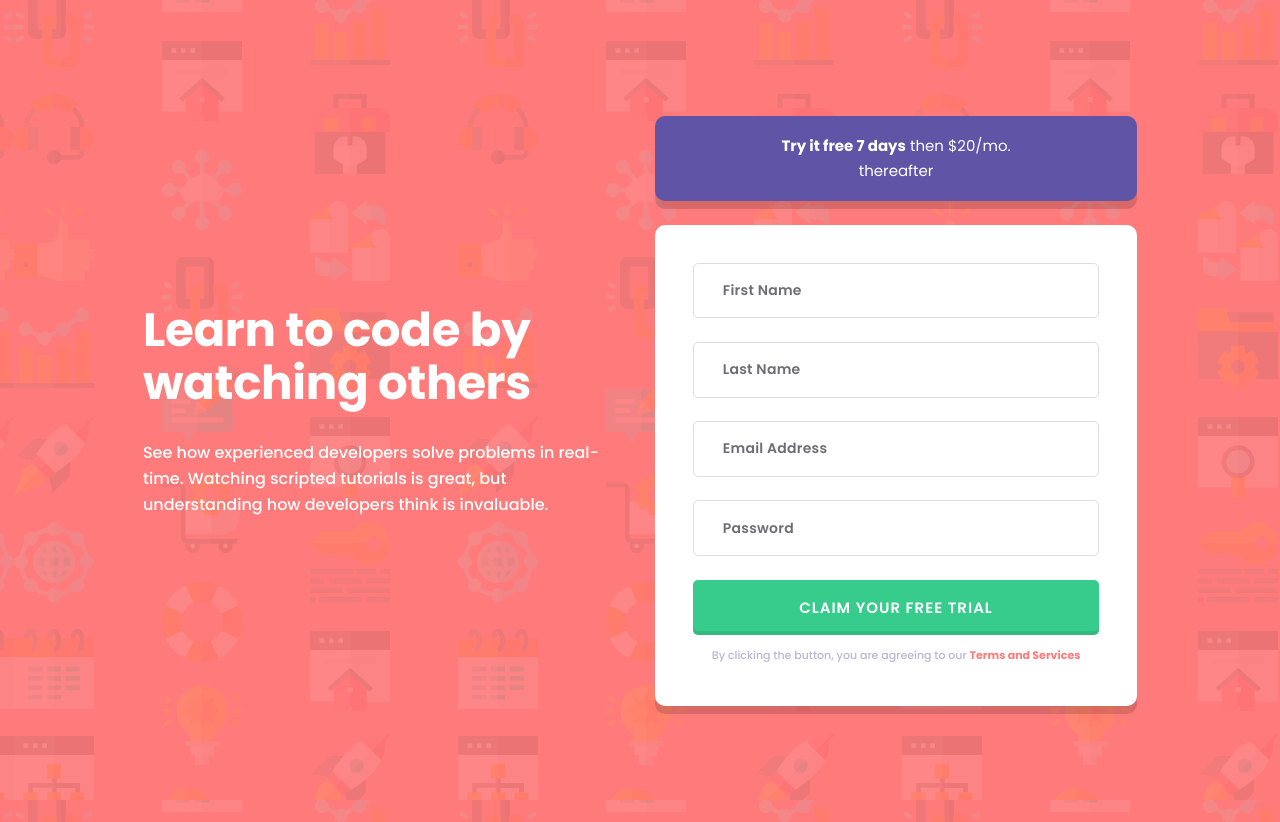
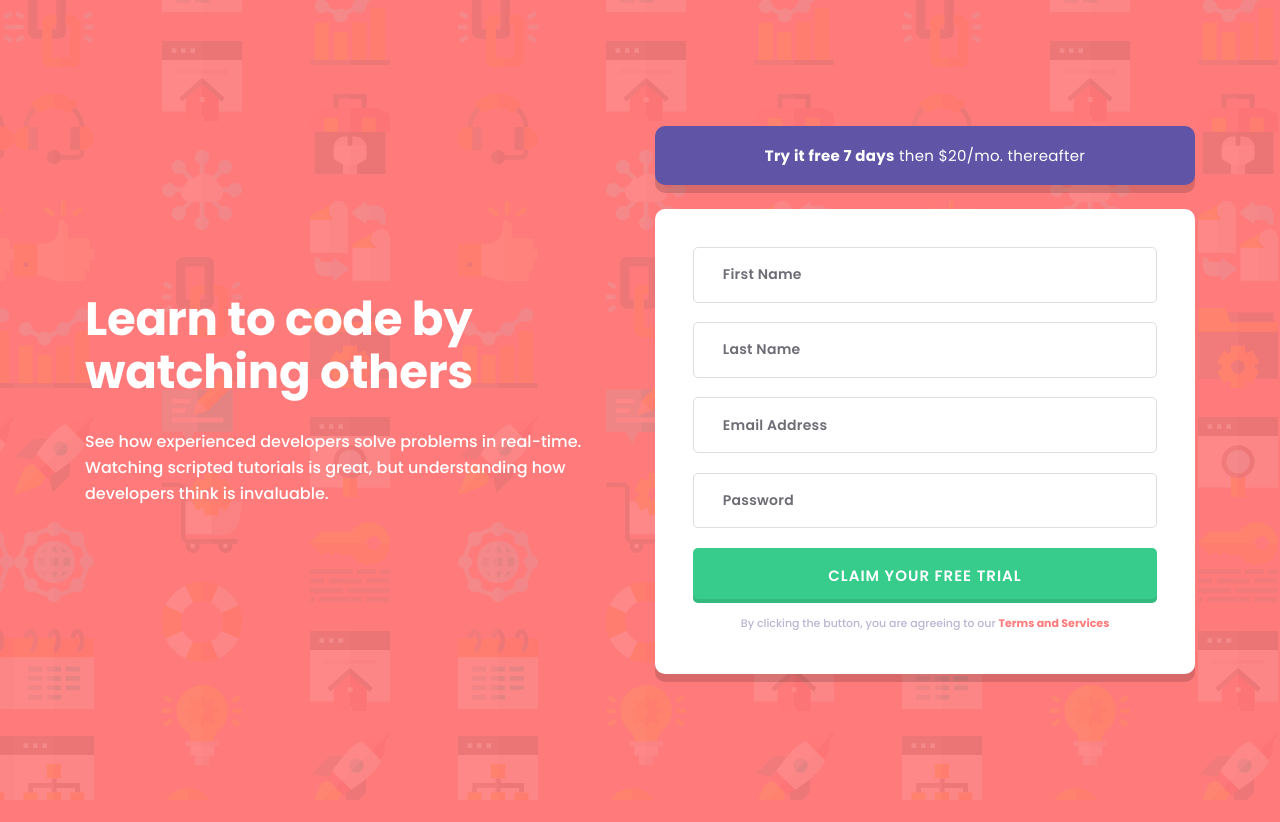
Before and after one commit to Michal-Majchrzak/fm-intro-component-with-sign-up-form, a plain HTML site: page index.html in a window 1280 px wide. After the commit the page ends 800 px from the top, so only its background shows below. Drawn offline with Linux system fonts and the light colour scheme.

Commit message:
Clean up

```diff
--- a/index.html
+++ b/index.html
@@ -7,7 +7,7 @@
   <title>Frontend Mentor | Intro component with sign up form</title>
   <link rel="preconnect" href="https://fonts.googleapis.com">
   <link rel="preconnect" href="https://fonts.gstatic.com" crossorigin>
-  <link href="https://fonts.googleapis.com/css2?family=Open+Sans:ital,wght@0,300..800;1,300..800&family=Poppins:ital,wght@0,100;0,200;0,300;0,400;0,500;0,600;0,700;0,800;0,900;1,100;1,200;1,300;1,400;1,500;1,600;1,700;1,800;1,900&display=swap" rel="stylesheet">
+  <link href="https://fonts.googleapis.com/css2?family=Poppins:ital,wght@0,400;0,500;0,600;0,700;1,400;1,500;1,600;1,700&display=swap" rel="stylesheet">
   <link rel="stylesheet" href="css/main.css">
 </head>
 <body>
@@ -18,30 +18,30 @@
         but understanding how developers think is invaluable.</p>
     </div>
     <div>
-      <div class="trial-note">
+      <p class="trial-note">
         <span class="text-bold">Try it free 7 days</span> then $20/mo. thereafter
-      </div>
+      </p>
       <div class="card">
         <form class="sign-up-form" action="/" method="post">
           <ul class="form-list">
             <li class="form-list-item">
               <label for="first-name" class="form-item-label">First Name</label>
-              <input class="form-item" type="text" name="first-name" id="first-name" autocomplete="given-name" aria-describedby="first-name-validation-text" required data-empty>
+              <input class="form-item" type="text" name="first-name" id="first-name" autocomplete="given-name" aria-describedby="first-name-validation-text" required>
               <span id="first-name-validation-text" class="validation-message"></span>
             </li>
             <li class="form-list-item">
               <label for="last-name" class="form-item-label">Last Name</label>
-              <input class="form-item" type="text" name="last-name" id="last-name" autocomplete="family-name" aria-describedby="last-name-validation-text" required data-empty>
+              <input class="form-item" type="text" name="last-name" id="last-name" autocomplete="family-name" aria-describedby="last-name-validation-text" required>
               <span id="last-name-validation-text" class="validation-message"></span>
             </li>
             <li class="form-list-item">
               <label for="email" class="form-item-label">Email Address</label>
-              <input class="form-item" type="email" name="email" id="email" autocomplete="email" aria-describedby="email-validation-text" required data-empty>
+              <input class="form-item" type="email" name="email" id="email" autocomplete="email" aria-describedby="email-validation-text" required>
               <span id="email-validation-text" class="validation-message"></span>
             </li>
             <li class="form-list-item">
               <label for="password" class="form-item-label">Password</label>
-              <input class="form-item" type="password" name="password" id="password" aria-describedby="password-validation-text" required data-empty>
+              <input class="form-item" type="password" name="password" id="password" aria-describedby="password-validation-text" required>
               <span id="password-validation-text" class="validation-message"></span>
             </li>
             <li class="form-list-item">
@@ -49,29 +49,6 @@
             </li>
           </ul>
         </form>
-        <!-- <form class="form" action="">
-          <span class="form-item-wrapper">
-            <label for="first-name">First Name</label>
-            <input class="form-item" type="text" data-empty name="first-name" id="first-name" aria-labelledby="first-name-validation" required>
-            <span class="sr-only validation-message" id="first-name-validation">First Name cannot be empty</span>
-          </span>
-          <span class="form-item-wrapper">
-            <label for="last-name">Last Name</label>
-            <input class="form-item" type="text" data-empty name="last-name" id="last-name" aria-labelledby="last-name-validation" required>
-            <span class="sr-only validation-message" id="last-name-validation">Last Name cannot be empty</span>
-          </span>
-          <span class="form-item-wrapper">
-            <label for="email">Email Address</label>
-            <input class="form-item" type="email" data-empty name="email" id="email" aria-labelledby="email-validation" required>
-            <span class="sr-only validation-message" id="email-validation">Email Address cannot be empty</span>
-          </span>
-          <span class="form-item-wrapper">
-            <label for="password">Password</label>
-            <input class="form-item" type="password" data-empty name="password" id="password" aria-labelledby="password-validation" required>
-            <span class="sr-only validation-message" id="password-validation">Password cannot be empty</span>
-          </span>
-          <button class="btn" type="submit">Claim your free trial</button>
-        </form> -->
         <p class="card__terms-and-services">
           By clicking the button, you are agreeing to our <span class="text-accent text-bold">Terms and Services</span>
         </p>
--- a/src/sass/components/_btn.scss
+++ b/src/sass/components/_btn.scss
@@ -9,7 +9,7 @@
   box-shadow: var(--box-shadow-btn);
   transition: background-color 250ms ease-in;
   //Layout
-  padding: 1em; // for mobie 15.4% desktop 29.5%
+  padding: 1em;
   //Typography
   @include generic.font-note;
   font-weight: 600;
--- a/src/sass/components/_card.scss
+++ b/src/sass/components/_card.scss
@@ -3,7 +3,7 @@
 
 .card {
   // Appearance
-  background-color: white; // use var
+  background-color: var(--color-background-card);
   border-radius: st.px2rem(10);
   box-shadow: var(--box-shadow-note);
   // Layout
@@ -14,7 +14,7 @@
     padding: 0 st.px2rem(15);
     margin-top: st.px2rem(8);
     // Typography
-    @include generic.font-terms-and-services;
+    @include generic.font-text-xs;
     text-align: center;
     color: var(--color-text-terms);
   }
--- a/src/sass/components/_form.scss
+++ b/src/sass/components/_form.scss
@@ -34,6 +34,7 @@
   }
 
   .invalid {
+    // Appearance
     outline: st.px2rem(2) solid var(--color-text-accent);
     // Typography
     color: var(--color-text-accent);
@@ -47,13 +48,17 @@
     right: st.px2rem(27);
   }
 
+  .invalid + .validation-message {
+    // Layout
+    padding-top: st.px2rem(4);
+  }
+
   .validation-message {
     //Layout
     display: block;
-    padding-top: st.px2rem(4);
     // Typography
-    @include generic.font-terms-and-services; //change font name to generic (now used in two elements)
-    line-height: normal; // temp
+    @include generic.font-text-xs;
+    line-height: normal;
     color: var(--color-text-accent);
     font-style: italic;
     text-align: right;
@@ -73,7 +78,7 @@
     left: 0;
     top: -1.75em;
     // Typography
-    @include generic.font-terms-and-services;
+    @include generic.font-text-xs;
     color: var(--color-text-input-placeholder);
   }
 
--- a/src/sass/components/_trial-note.scss
+++ b/src/sass/components/_trial-note.scss
@@ -7,9 +7,10 @@
   border-radius: st.px2rem(10);
   box-shadow: var(--box-shadow-note);
   //Layout
-  padding: 1.13em 20.45%;
+  padding: 1.13em 20%;
   margin-bottom: 1.5rem;
   // Typography
   @include generic.font-note;
+  letter-spacing: st.px2rem(0.3);
   text-align: center;
 }
--- a/src/sass/generic/_fonts.scss
+++ b/src/sass/generic/_fonts.scss
@@ -17,7 +17,7 @@
   letter-spacing: st.px2rem(0.25);
 }
 
-@mixin terms-and-services {
+@mixin text-xs {
   font-size: st.px2rem(11);
   font-weight: 500;
   line-height: st.linear-func-clamp(21, 375, 26, 1440); // 21 26
--- a/src/sass/generic/_index.scss
+++ b/src/sass/generic/_index.scss
@@ -6,6 +6,7 @@ $colors: (
   "background-note": hsl(248, 33%, 49%),
   "background-btn" : hsl(154, 59%, 51%),
   "background-btn-hover": hsl(154, 65%, 68%),
+  "background-card" : hsl(0, 0%, 100%),
   "border-input": hsl(0, 0%, 87%),
   "text-main": hsl(0, 0%, 100%),
   "text-input-placeholder": hsla(248, 9%, 26%, 0.75),
@@ -30,19 +31,17 @@ $colors: (
 
 body {
   // Appearance
-  background-image: url("../../../assets/images/bg-intro-desktop.png");
+  background-image: url("../assets/images/bg-intro-desktop.png");
   background-position-x: 14px;
   background-color: var(--color-text-accent);
   // Layout
   display: flex;
   align-items: center;
-  padding: st.linear-func-clamp(88, 375, 121, 1440) st.linear-func-clamp(24, 375, 164, 1440);
+  padding: st.linear-func-clamp(77, 768, 88, 375) st.linear-func-clamp(24, 375, 48, 480);
   min-height: 100dvh;
   // Typography
   color: var(--color-text-main);
 }
-
-@include st.access-sr-only-class;
 
 .text-bold {
   font-weight: 700;
--- a/src/scripts/main.js
+++ b/src/scripts/main.js
@@ -5,22 +5,6 @@ const validationMessages = {
   "email" : "Looks like this is not an email",
   "password" : "Password cannot be empty"
 }
-
-document.addEventListener("blur", event => {
-  const inputName = event.target.name;
-  const isValid = event.target.validity.valid;
-  const validationTextId = event.target.getAttribute("aria-describedby");
-  const message = validationMessages[inputName];
-  const validationText = validationTextId ? document.getElementById(validationTextId) : false;
-
-  if(validationText && message && !isValid) {
-    validationText.innerText = message;
-    event.target.classList.add("invalid");
-  } else {
-    validationText.innerText = "";
-    event.target.classList.remove("invalid");
-  }
-}, true);
 
 const inputFields = document.querySelectorAll("input.form-item");
 
@@ -41,4 +25,20 @@ inputFields.forEach(input => {
       label.classList.remove('moved');
     }
   });
+
+  input.addEventListener("blur", event => {
+    const inputName = event.target.name;
+    const isValid = event.target.validity.valid;
+    const validationTextId = event.target.getAttribute("aria-describedby");
+    const message = validationMessages[inputName];
+    const validationText = validationTextId ? document.getElementById(validationTextId) : false;
+
+    if(validationText && message && !isValid) {
+      validationText.innerText = message;
+      event.target.classList.add("invalid");
+    } else {
+      validationText.innerText = "";
+      event.target.classList.remove("invalid");
+    }
+  }, true);
 });
```
Also changed, not shown: css/main.css, 1 other file.
